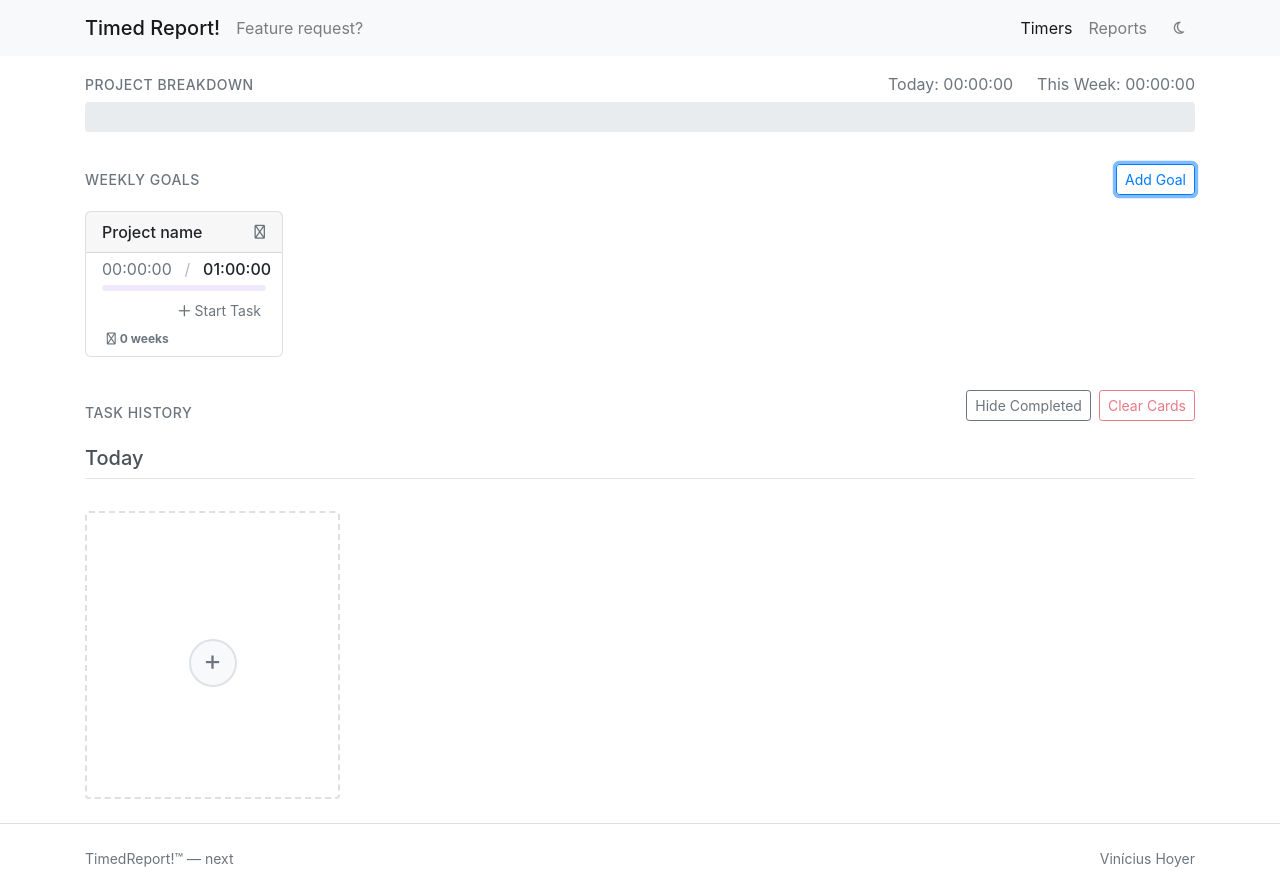
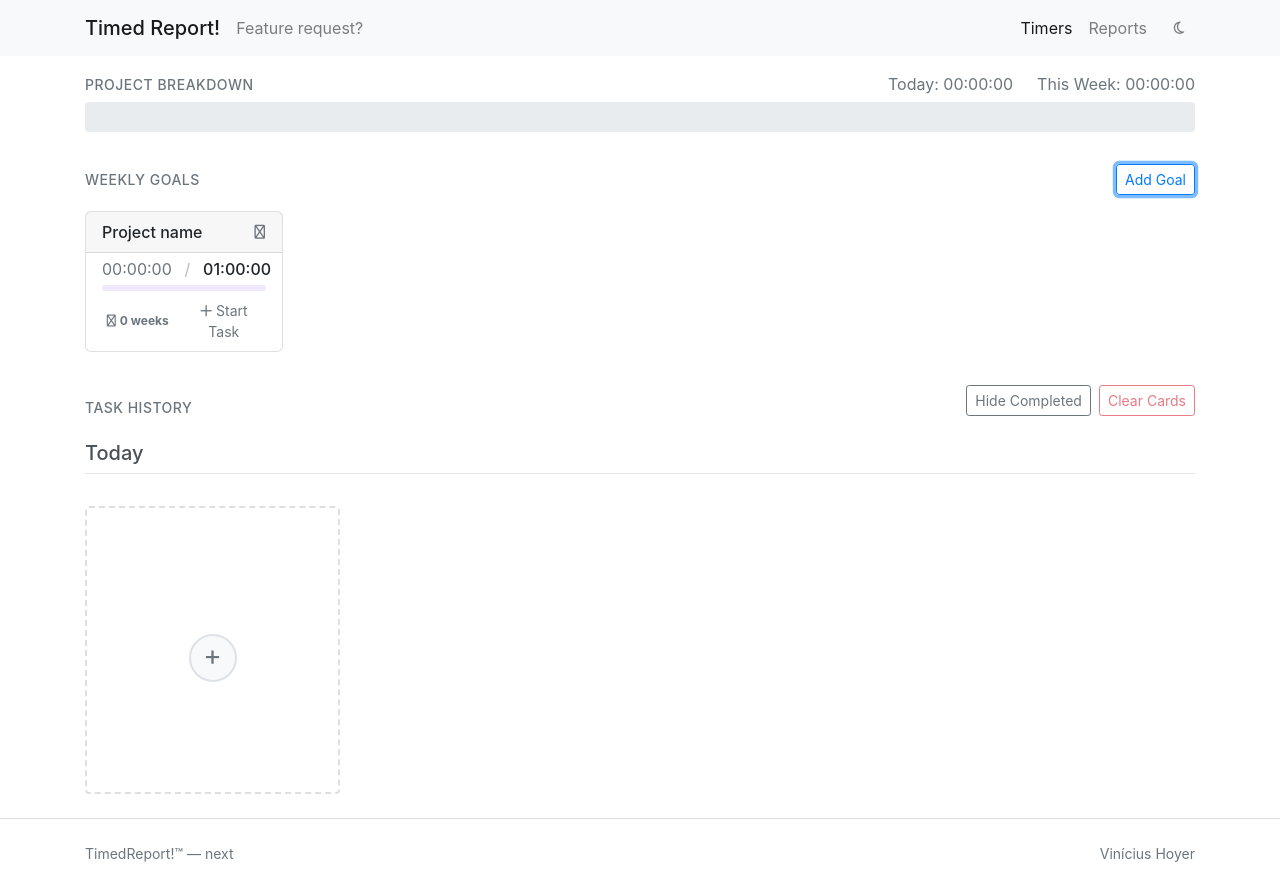
Before and after one commit to vhoyer/timedReport, a Vue app: page /#/ in a window 1280 px wide. Both pictures are taken after a click on the button "Add Goal". Built offline with nearby package versions, Linux system fonts and the light colour scheme.

Commit message:
💄 Tweak on the goals style

```diff
--- a/src/views/Timers.vue
+++ b/src/views/Timers.vue
@@ -117,7 +117,12 @@
               </div>
 
               <!-- Create Task Button -->
-              <div class="d-flex justify-content-end mt-2">
+              <div class="d-flex justify-content-between mt-2">
+                <span class="badge d-flex align-items-center mr-2" style="color: #6c757d">
+                  <i class="fa-duotone fa-regular fa-fire-flame-curved mr-1" :style="(goal.streak > 0) ? { color: '#fd7e14' } : {}"></i>
+                  {{ goal.streak }} weeks
+                </span>
+
                 <button
                   type="button"
                   class="btn btn-link py-0 px-1 text-decoration-none start-task-btn"
@@ -127,13 +132,6 @@
                 >
                   <i class="fa-duotone fa-regular fa-plus"></i> Start Task
                 </button>
-              </div>
-
-              <div class="d-flex mt-2">
-                <span class="badge d-flex align-items-center mr-2" style="color: #6c757d">
-                  <i class="fa-duotone fa-regular fa-fire-flame-curved mr-1" :style="(goal.streak > 0) ? { color: '#fd7e14' } : {}"></i>
-                  {{ goal.streak }} weeks
-                </span>
               </div>
             </div>
           </div>
```
